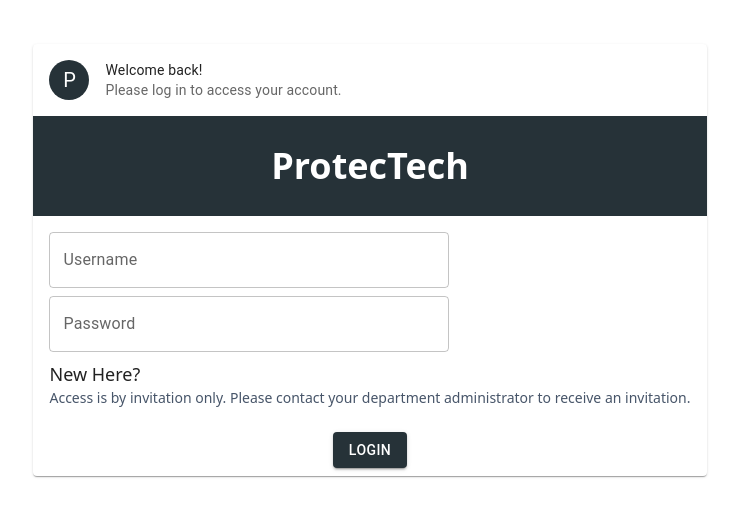
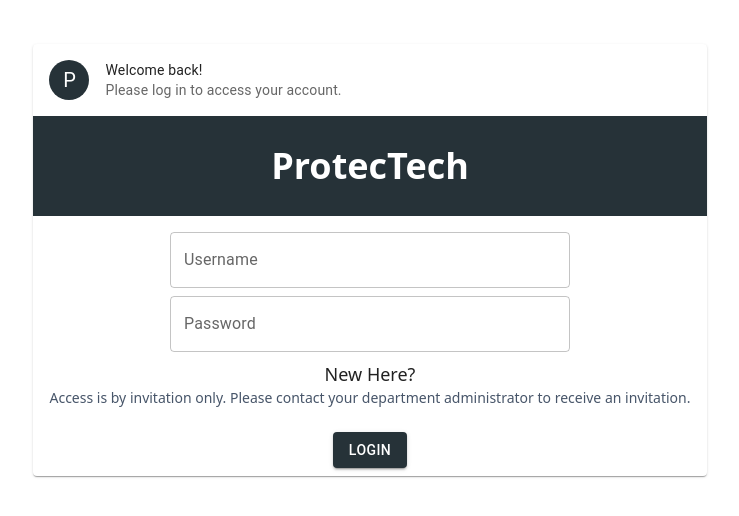
Before and after one commit to DevanshArora312/ProtecTech, a React (Create React App) app in the folder web/client/: page /login in a window 1280 px wide. Shown: the part 140-656 px from the top of the page, without its empty margins (270-1009 px from the left). Built offline with nearby package versions, Linux system fonts and the light colour scheme.

Commit message:
redirect root to root/login

```diff
--- a/web/client/src/App.tsx
+++ b/web/client/src/App.tsx
@@ -9,6 +9,7 @@ function App() {
   return (
     <div className="h-screen">
       <Routes>
+        <Route path="/" element={<Navigate to="/login" replace />} />
         <Route path="/login" element={<Login/>}/>
         <Route path="/dashboard" element={<Dashboard/>}>
           <Route path="/dashboard" element={<Navigate to={"/dashboard/alerts"} replace/>}/>
--- a/web/client/src/components/loginCard.tsx
+++ b/web/client/src/components/loginCard.tsx
@@ -15,14 +15,14 @@ export default function LoginCard() {
         <div className='bg-[#263238] h-[100px] text-white flex flex-col items-center justify-center text-4xl font-bold'>
             ProtecTech
         </div>
-        <CardContent className='flex flex-col gap-2'>
+        <CardContent className='flex flex-col gap-2 items-center justify-center'>
           <Typography variant="body2" color="text.secondary">
               <TextField id="outlined-basic" label="Username" variant="outlined" sx={{width: 400}}/>
           </Typography>
           <Typography variant="body2" color="text.secondary">
               <TextField id="outlined-basic" label="Password" variant="outlined" sx={{width: 400}}/>
           </Typography>
-          <div>
+          <div className='flex flex-col items-center justify-center'>
               <div className='text-lg hover:text-blue-800 hover:underline cursor-pointer'>
                   New Here?
               </div>
```
